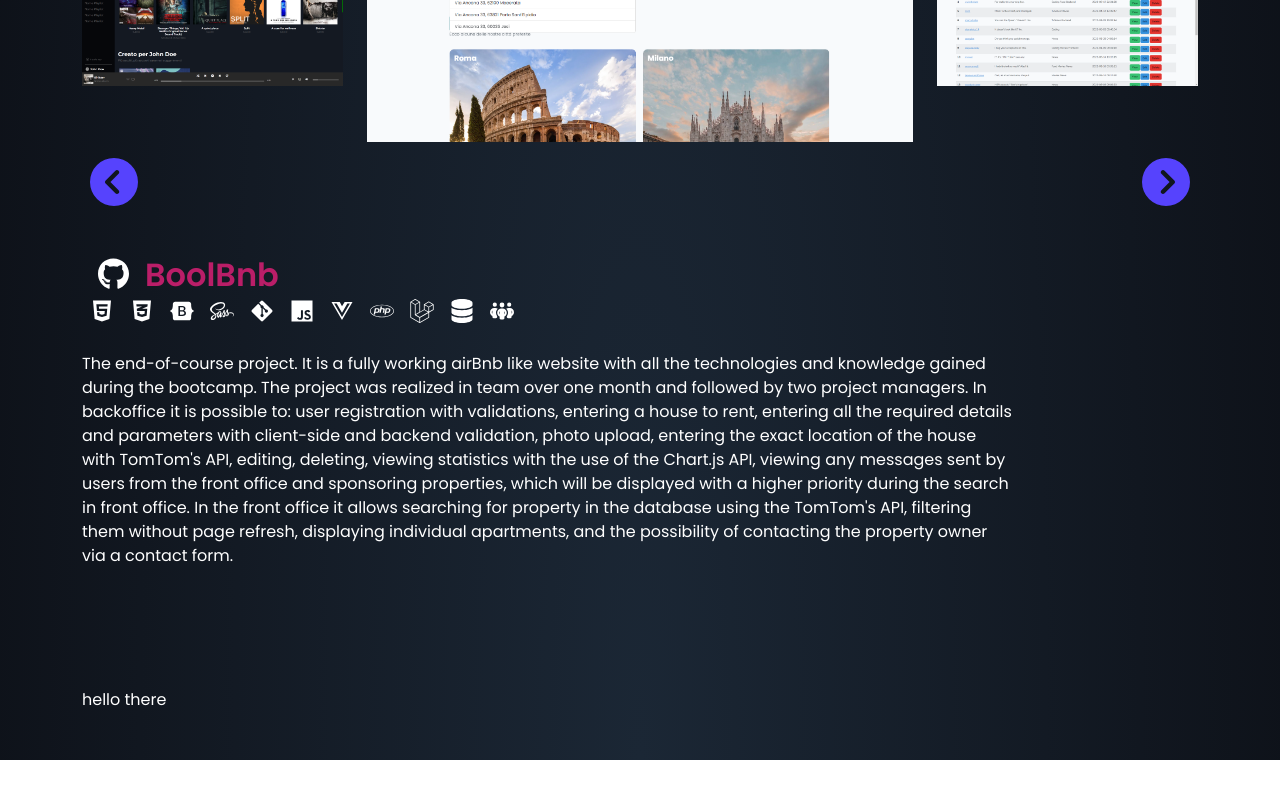
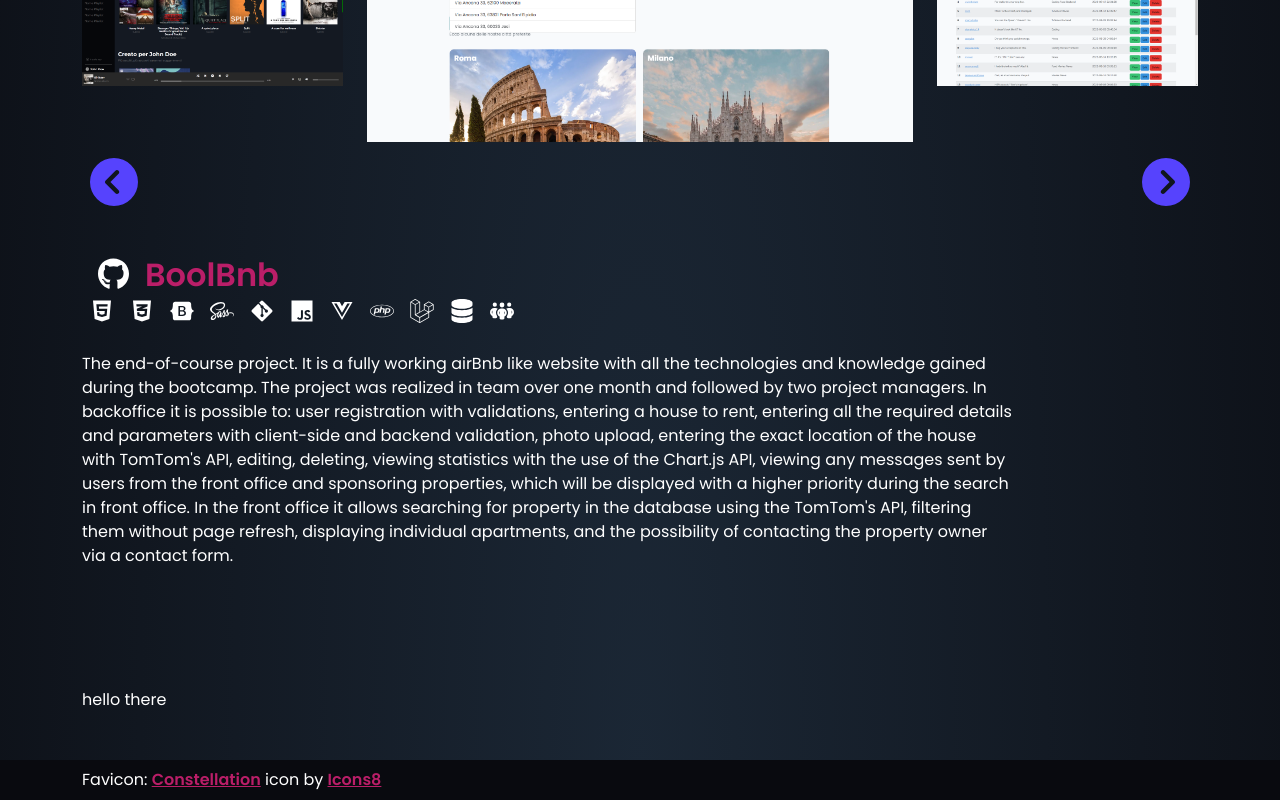
Before and after one commit to LucaSpennato/Luca-Spennato, a Vue app: page / in a window 1280 px wide. Shown: the part 2502-3302 px from the top of the page. Before the commit the page ends 3262 px from the top, so only its background shows below. Built offline with nearby package versions, Linux system fonts and the light colour scheme.

Commit message:
footer add in main

```diff
--- a/src/App.vue
+++ b/src/App.vue
@@ -6,13 +6,15 @@
     <!-- Page components -->
     <HeaderComponent :currentPageYPosition="currentPageYPosition" />
     <MainComponent @currentSectionOnScroll="$_getCurrentSectionOnScroll" />
+    <FooterComponent />
   </div>
 </template>
 
 <script>
 import StarsEffect from './components/StarsEffect.vue';
+import HeaderComponent from './components/HeaderComponent.vue';
 import MainComponent from './pages/MainComponent.vue';
-import HeaderComponent from './components/HeaderComponent.vue';
+import FooterComponent from './components/FooterComponent.vue';
 
 export default {
   name: 'App',
@@ -20,6 +22,7 @@ export default {
     StarsEffect,
     HeaderComponent,
     MainComponent,
+    FooterComponent,
   },
   data(){
     return{
```
